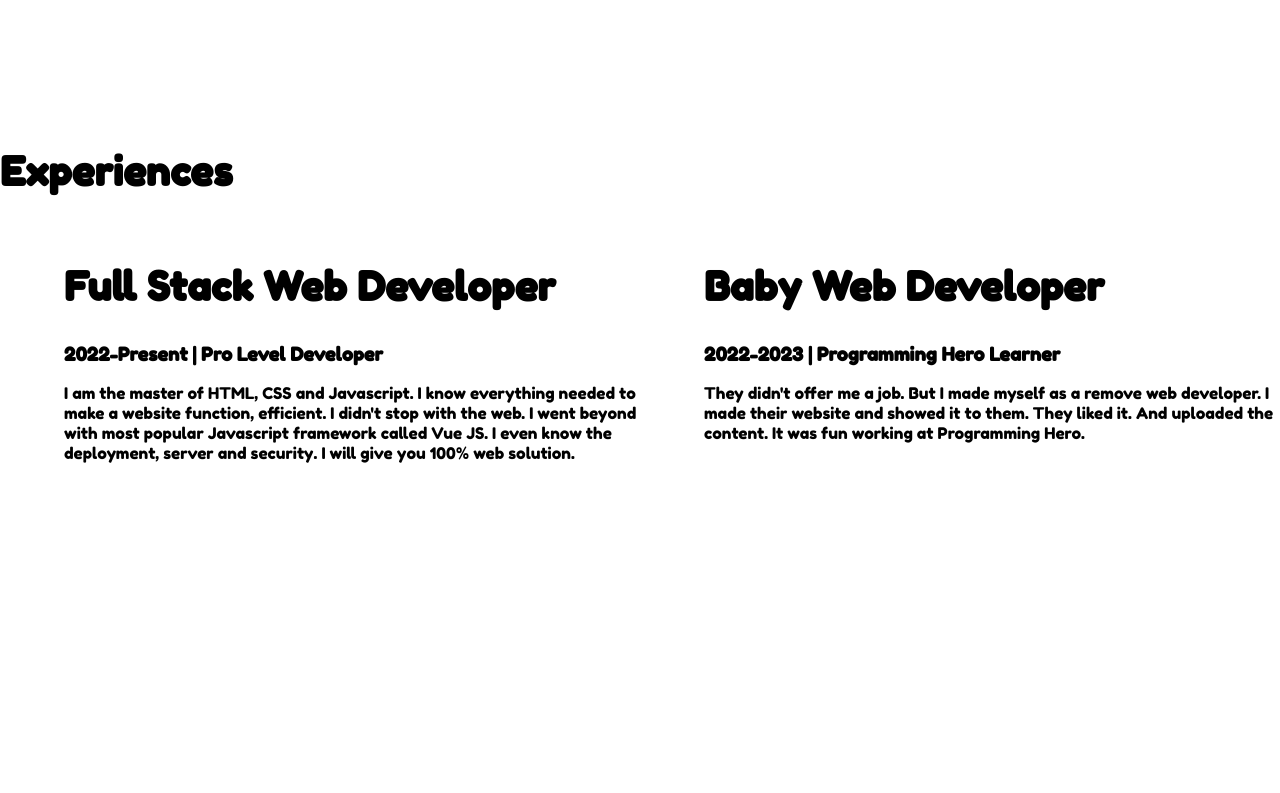
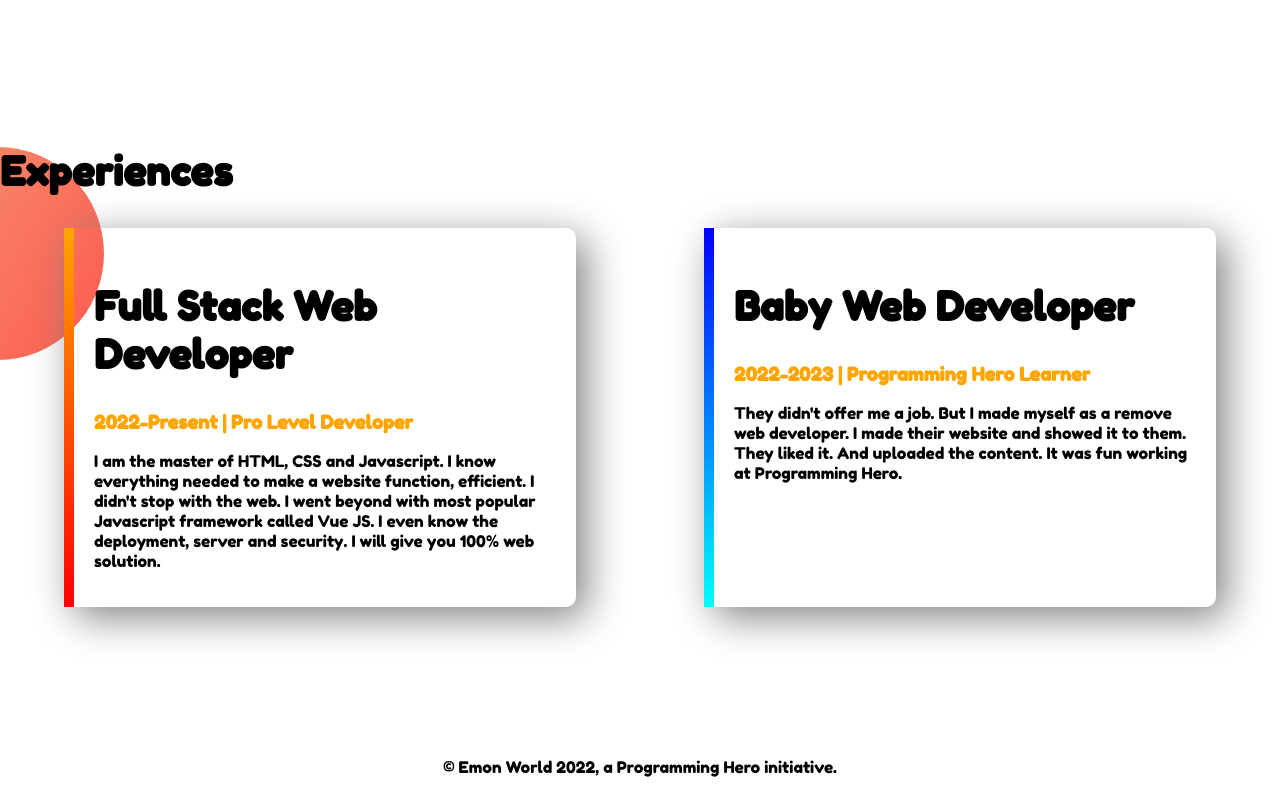
Before and after one commit to Salfaraj-Roman/developer-portfolio-, a plain HTML site: page index.html in a window 1280 px wide. Shown: the part 1061-1854 px from the top of the page. Before the commit the page ends 1690 px from the top, so only its background shows below. Drawn offline with Linux system fonts and the light colour scheme.

Commit message:
added changed full complete project

```diff
--- a/index.html
+++ b/index.html
@@ -37,18 +37,21 @@
     <section class="experience">
         <h1>Experiences</h1>
         <div class="flexible-container">
-            <div class="half-width">
+            <div id="web-dev" class="experience-item">
                 <h1>Full Stack Web Developer</h1>
-                <h3>2022-Present | Pro Level Developer</h3>
+                <h3 class="orange">2022-Present | Pro Level Developer</h3>
                 <p>I am the master of HTML, CSS and Javascript. I know everything needed to make a website function, efficient. I didn't stop with the web. I went beyond with most popular Javascript framework called Vue JS. I even know the deployment, server and security. I will give you 100% web solution.</p>
             </div>
-            <div class="half-width">
+            <div id="baby-web" class="experience-item">
                 <h1>Baby Web Developer</h1>
-                <h3>2022-2023 | Programming Hero Learner</h3>
+                <h3 class="orange">2022-2023 | Programming Hero Learner</h3>
                 <p>They didn't offer me a job. But I made myself as a remove web developer. I made their website and showed it to them. They liked it. And uploaded the content. It was fun working at Programming Hero.</p>
             </div>
         </div>
 
     </section>
+    <footer class="text">
+        <p>© Emon World 2022, a Programming Hero initiative.</p>
+    </footer>
 </body>
 </html>
--- a/style.css
+++ b/style.css
@@ -47,3 +47,30 @@ h1 {
     background-position: right;
 
 }
+.experience-item{
+    width: 40%;
+    margin-left: 5%;
+    margin-right: 5%;
+    padding: 20px;
+    box-shadow: 10px 10px 40px gray;
+    border-radius: 10px;
+}
+.experience{
+    background-image: url(images/exp-bg.png);
+    background-repeat: no-repeat;
+
+}
+#web-dev{
+    border-image: linear-gradient(orange,red);
+    border-image-slice: 1;
+    border-left: 10px solid;
+}
+#baby-web{
+    border-image: linear-gradient(blue,cyan);
+    border-image-slice: 1;
+    border-left: 10px solid;
+}
+.text{
+    text-align: center;
+    font-weight:100px;
+}
```
